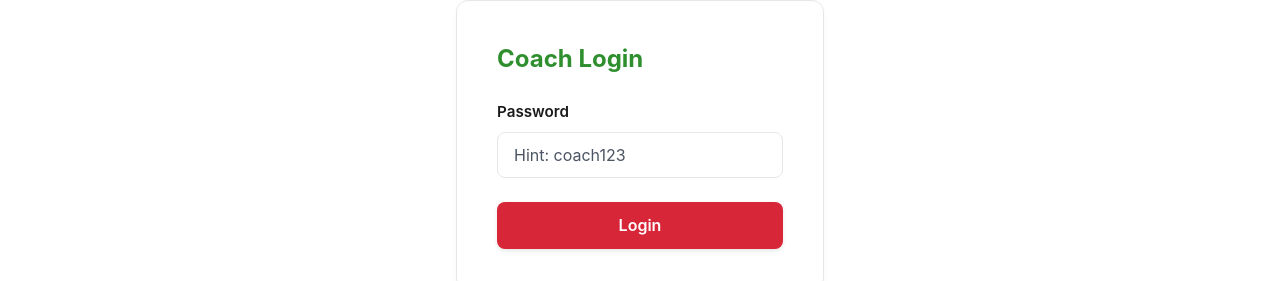
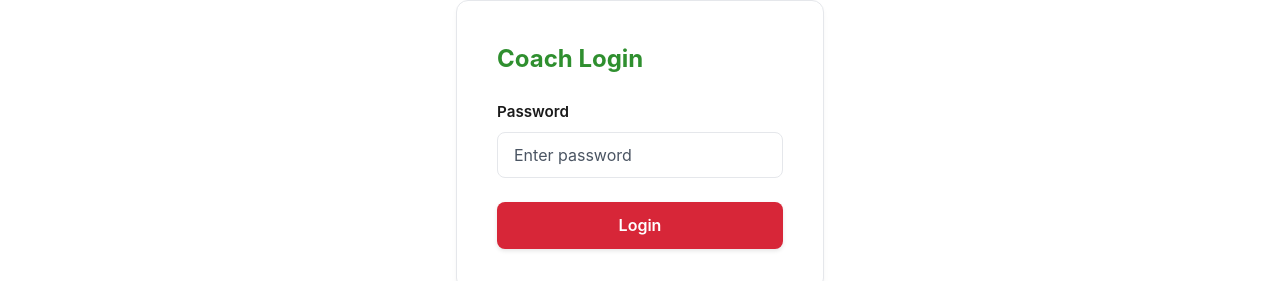
Before and after one commit to Atletico-Juniors-Football-Club/ajfc-summer-camp, a Next.js app: page /admin/login in a window 1280 px wide. Shown: the part 168-449 px from the top of the page. Built offline with nearby package versions, Linux system fonts and the light colour scheme.

Commit message:
feat: coach password via COACH_PASSWORD env var

```diff
--- a/src/app/admin/login/page.tsx
+++ b/src/app/admin/login/page.tsx
@@ -5,7 +5,7 @@ export default async function AdminLogin() {
     async function login(formData: FormData) {
         'use server'
         const password = formData.get('password');
-        if (password === 'coach123') { // Simple mock password
+        if (password === process.env.COACH_PASSWORD) {
             const cookieStore = await cookies();
             cookieStore.set('coach-auth', 'true', { path: '/' });
             redirect('/admin');
@@ -19,7 +19,7 @@ export default async function AdminLogin() {
                 <form action={login}>
                     <div className="form-group">
                         <label className="form-label">Password</label>
-                        <input type="password" name="password" className="form-control" required placeholder="Hint: coach123" />
+                        <input type="password" name="password" className="form-control" required placeholder="Enter password" />
                     </div>
                     <button type="submit" className="btn btn-primary" style={{ width: '100%' }}>
                         Login
```
